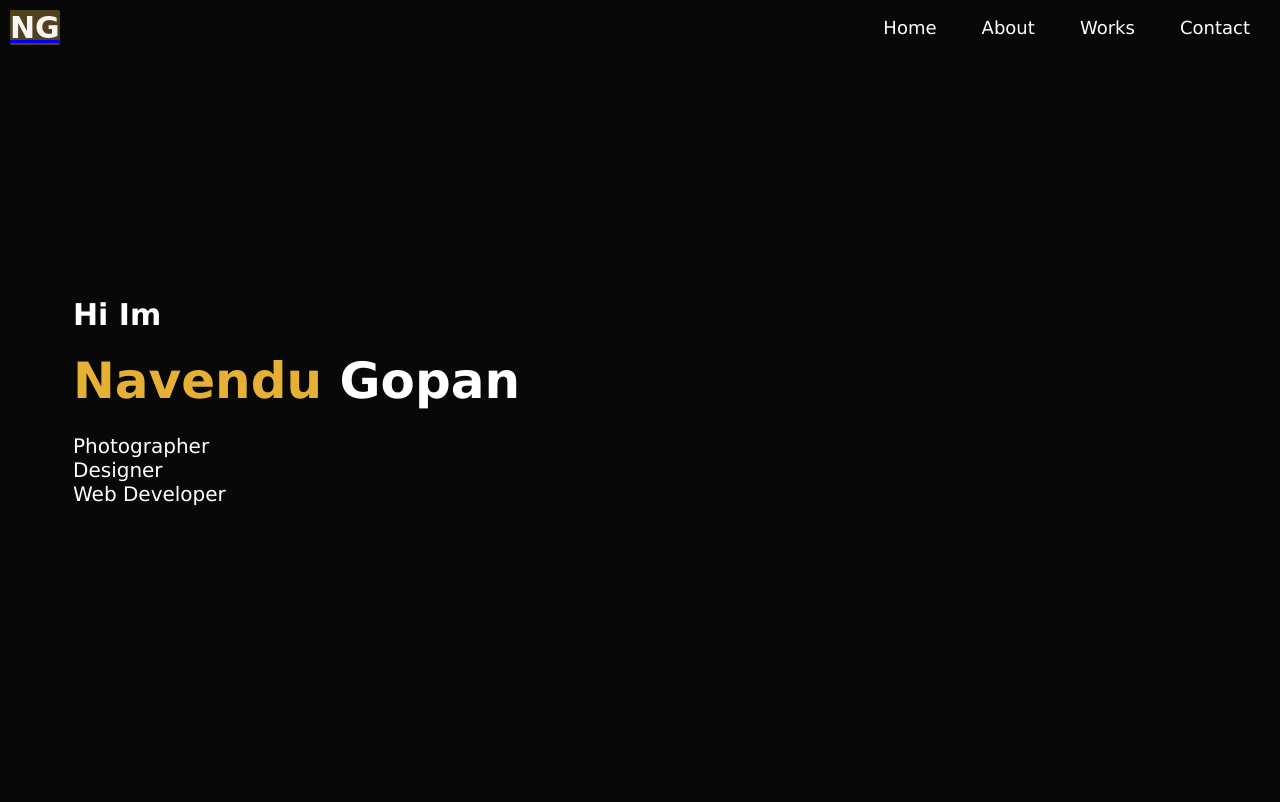
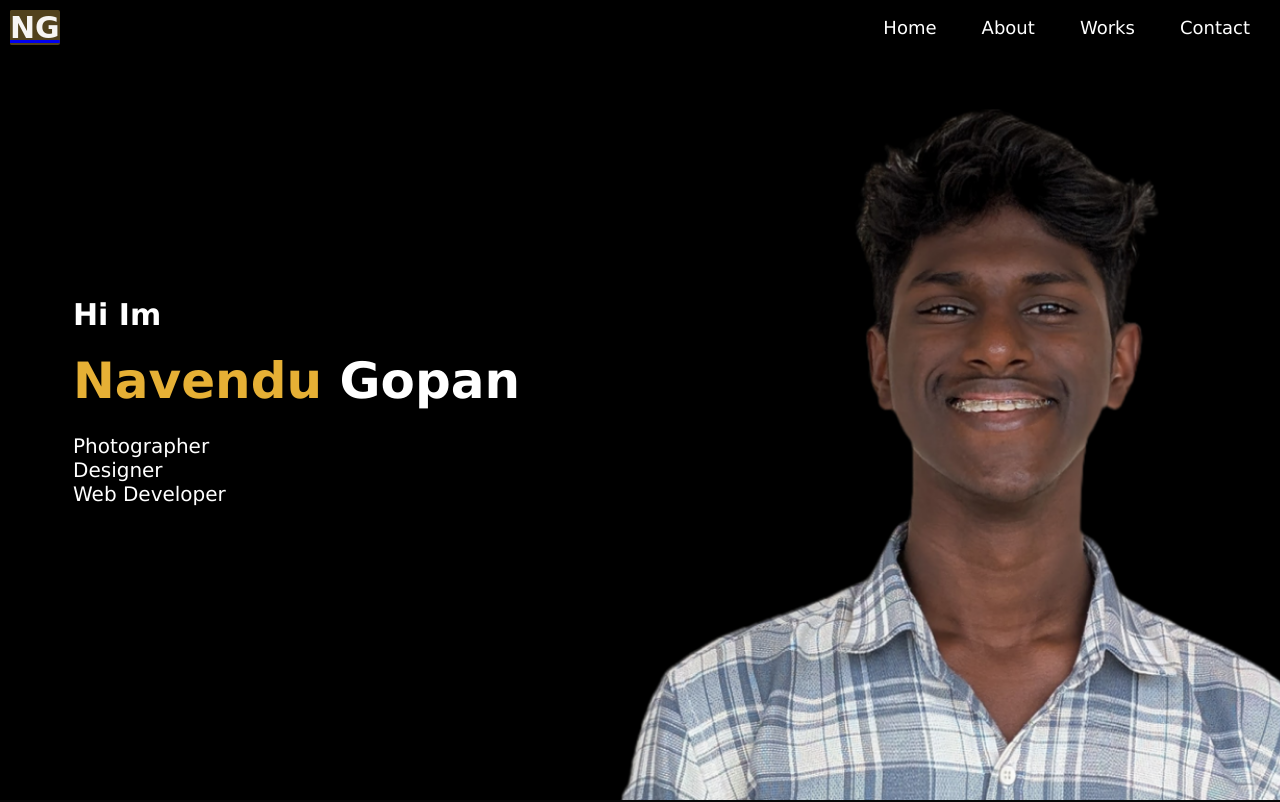
Before and after one commit to Navenduuu/nexforce-task2, a plain HTML site: page index.html in a window 1280 px wide. Shown: the top 802 px of the page. Drawn offline with Linux system fonts and the light colour scheme; a script that the page names is missing.

Commit message:
Update style.css

```diff
--- a/style.css
+++ b/style.css
@@ -15,7 +15,7 @@ body{
 
     width: 100%;
     height: 100vh;
-    background-image: url(images/20250309_112154_0000.png);
+    background-image: url(20250309_112154_0000.png);
     background-size: cover;
     background-position: center;
 
```
